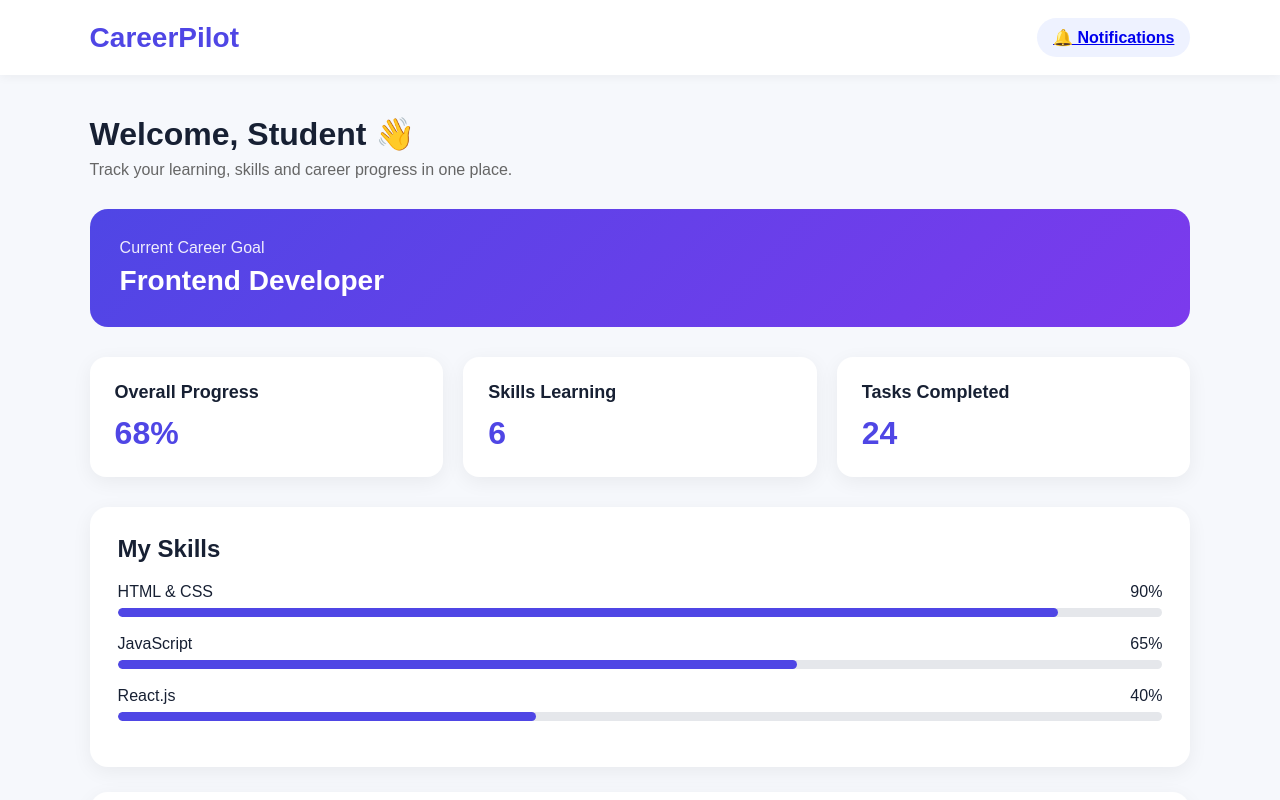
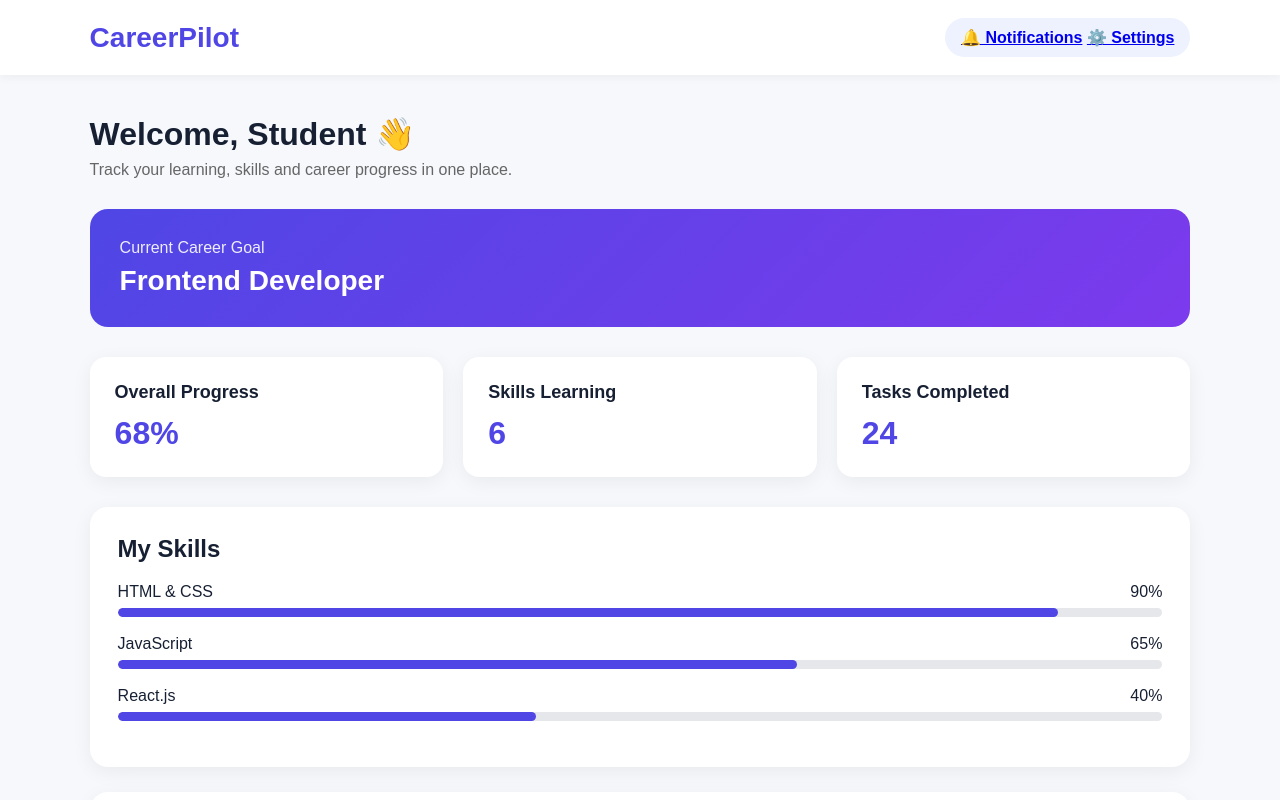
Before and after one commit to shruti-tech185/CareerPilot, a plain HTML site: page dashboard.html in a window 1280 px wide. Shown: the top 800 px of the page. Drawn offline with Linux system fonts and the light colour scheme.

Commit message:
Update dashboard.html

```diff
--- a/dashboard.html
+++ b/dashboard.html
@@ -200,6 +200,7 @@
         <div class="logo">CareerPilot</div>
       <div class="profile">
     <a href="notifications.html">🔔 Notifications</a>
+          <a href="settings.html">⚙️ Settings</a>
 </div>
     </nav>
 
```
